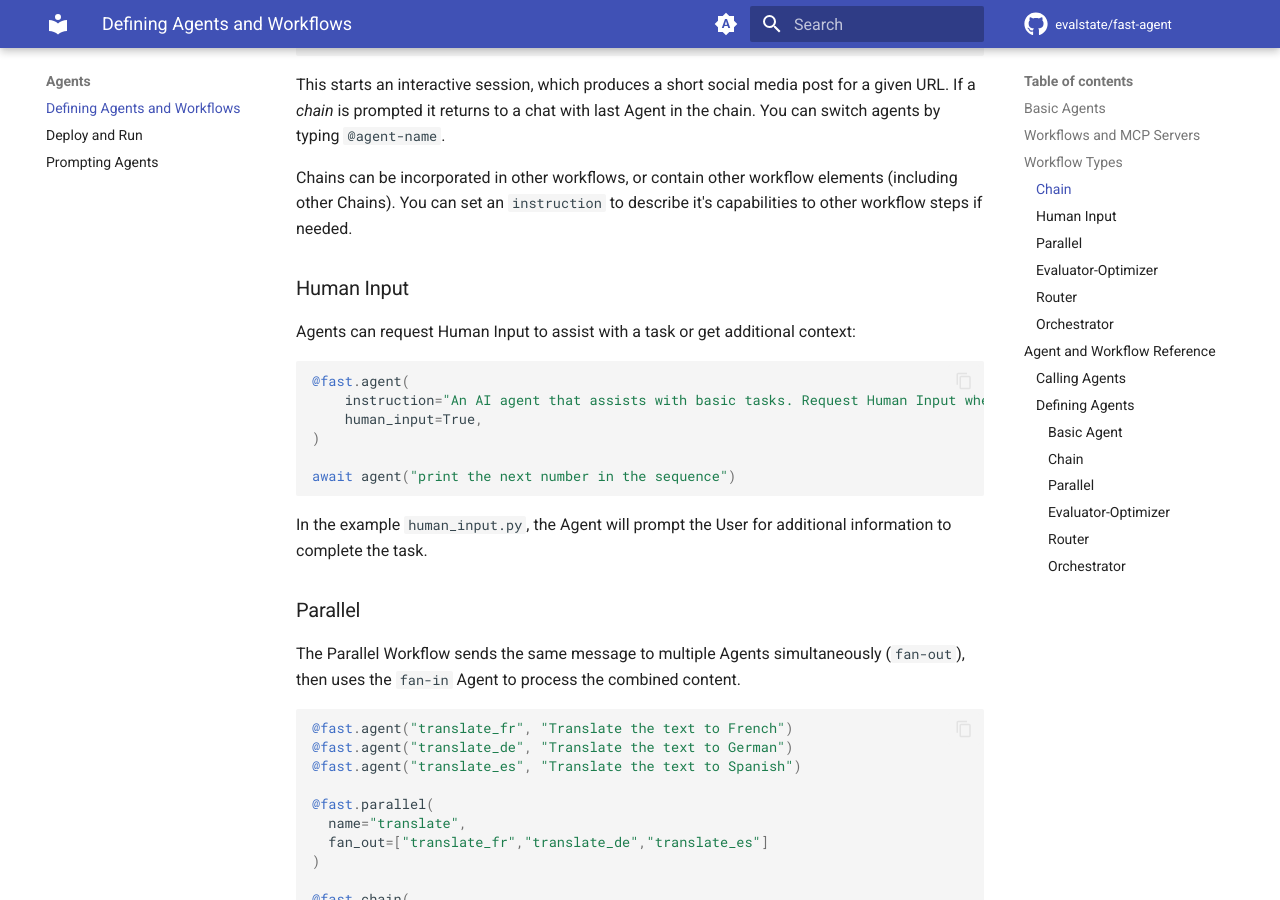
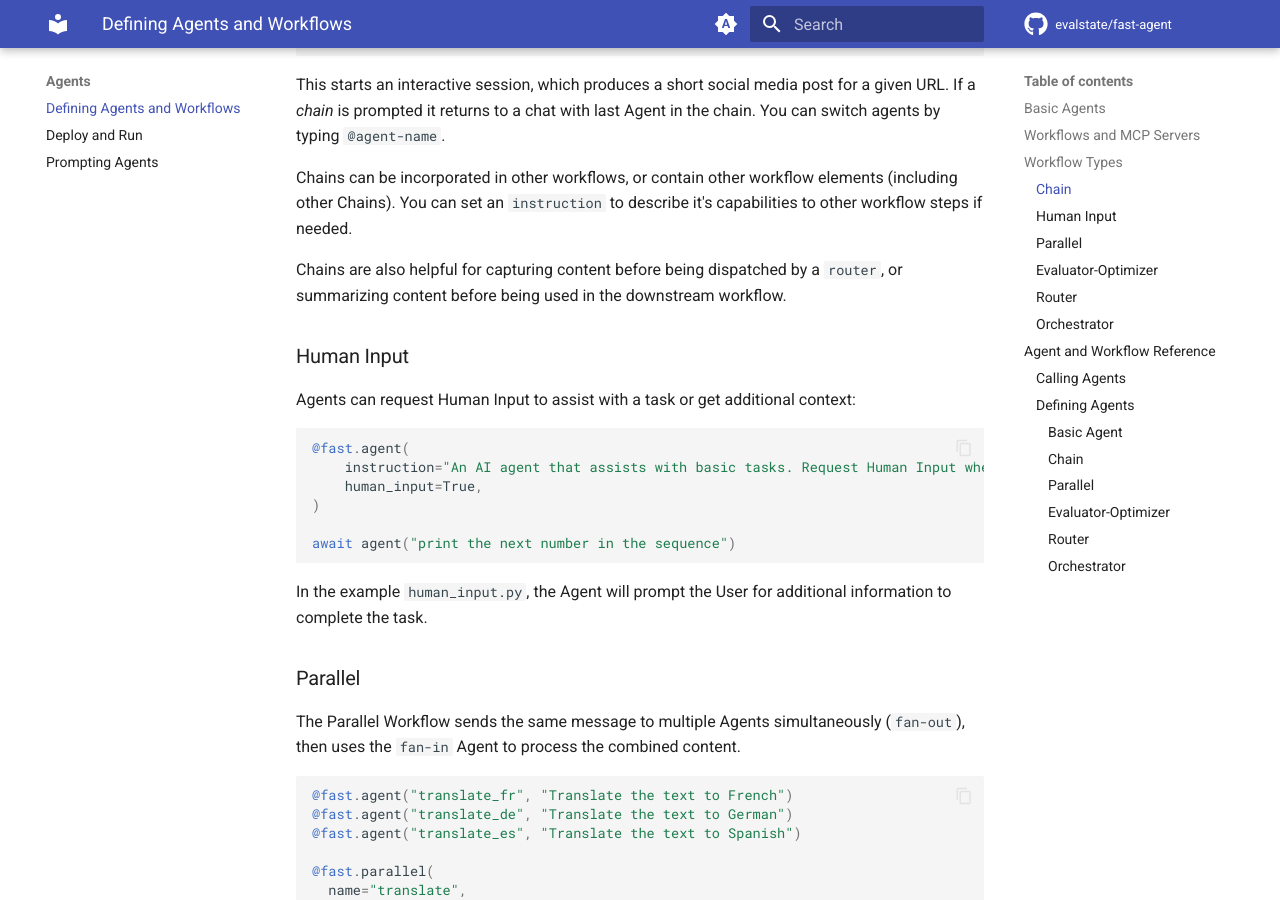
Before and after one commit to evalstate/fast-agent-docs, an MkDocs documentation site: the page built from docs/agents/defining.md, in a window 1280 px wide and 900 px high, scrolled down 2763 px. Built offline with MkDocs 1.6.1 and Material for MkDocs 9.7.7, drawn with Linux system fonts in a browser that asks for light colours; comment, search, counter and statistics services are not loaded.

Commit message:
chain description

```diff
--- a/docs/agents/defining.md
+++ b/docs/agents/defining.md
@@ -124,6 +124,8 @@ async with fast.run() as agent:
 This starts an interactive session, which produces a short social media post for a given URL. If a _chain_ is prompted it returns to a chat with last Agent in the chain. You can switch agents by typing `@agent-name`.
 
 Chains can be incorporated in other workflows, or contain other workflow elements (including other Chains). You can set an `instruction` to describe it's capabilities to other workflow steps if needed.
+
+Chains are also helpful for capturing content before being dispatched by a `router`, or summarizing content before being used in the downstream workflow.
 
 ### Human Input
 
```
